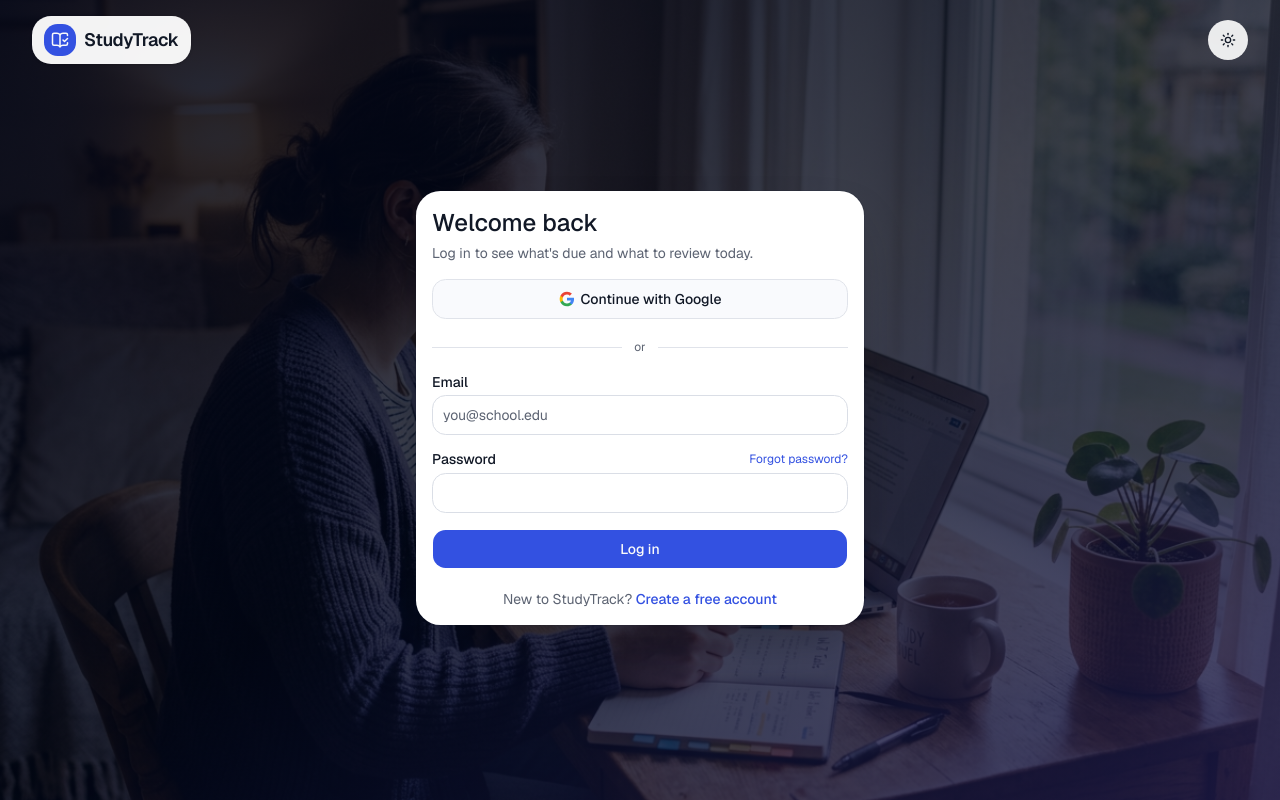
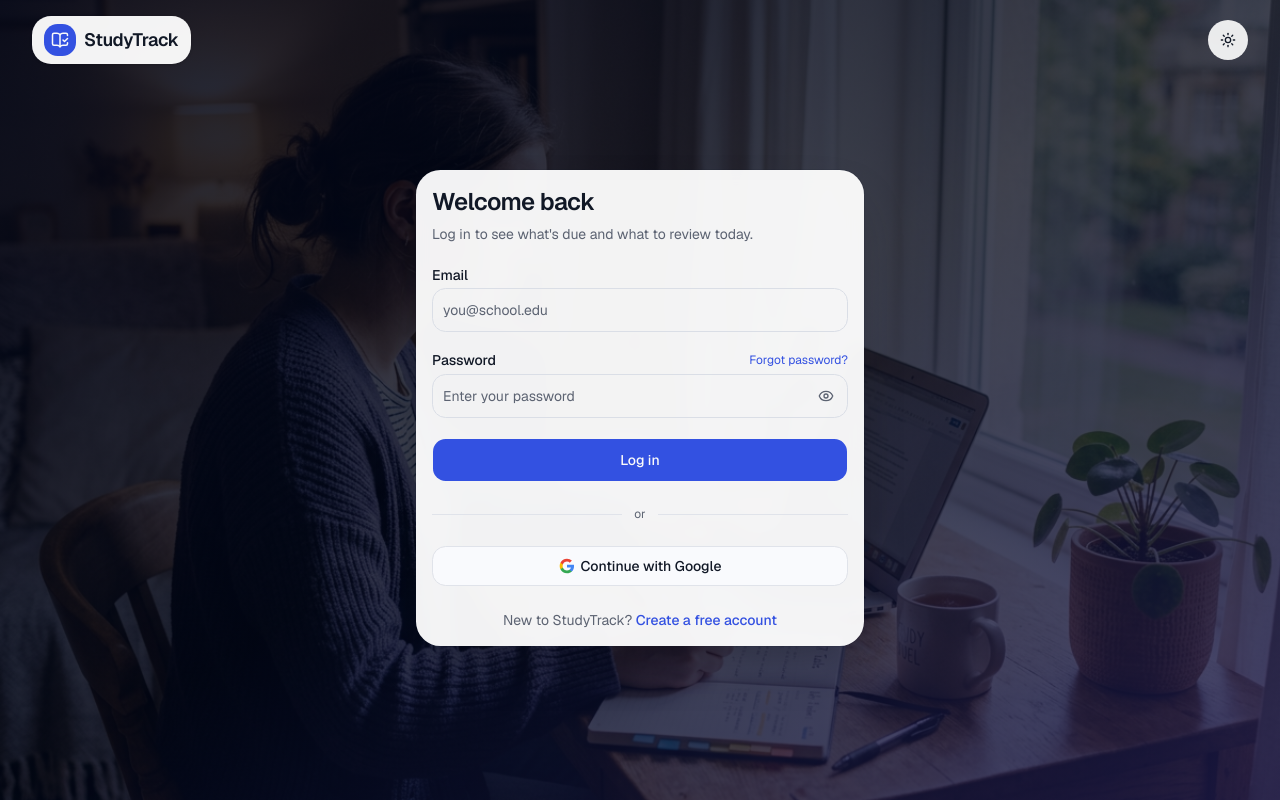
Before and after one commit to acedilloalvin15-spec/studytracker, a Next.js app in the folder studytrack-complete/studytrack/: page /login in a window 1280 px wide. Built offline with nearby package versions, Linux system fonts and the light colour scheme; no server answers.

Commit message:
Add files via upload

```diff
--- a/studytrack-complete/studytrack/components/auth/login-form.tsx
+++ b/studytrack-complete/studytrack/components/auth/login-form.tsx
@@ -2,9 +2,10 @@
 
 import Link from 'next/link'
 import { useRouter, useSearchParams } from 'next/navigation'
+import { useState } from 'react'
 import { useForm } from 'react-hook-form'
 import { zodResolver } from '@hookform/resolvers/zod'
-import { Loader2 } from 'lucide-react'
+import { Eye, EyeOff, Loader2 } from 'lucide-react'
 import { toast } from 'sonner'
 import { Button } from '@/components/ui/button'
 import { Card, CardContent, CardDescription, CardHeader, CardTitle } from '@/components/ui/card'
@@ -18,6 +19,7 @@ import { loginSchema, type LoginValues } from '@/lib/validations'
 export function LoginForm() {
   const router = useRouter()
   const params = useSearchParams()
+  const [showPassword, setShowPassword] = useState(false)
   const {
     register,
     handleSubmit,
@@ -37,27 +39,28 @@ export function LoginForm() {
   }
 
   return (
-    <Card className="rounded-2xl">
-      <CardHeader>
-        <CardTitle className="text-2xl">Welcome back</CardTitle>
-        <CardDescription>Log in to see what&apos;s due and what to review today.</CardDescription>
+    <Card className="rounded-2xl border-border/60 bg-card/95 shadow-xl backdrop-blur">
+      <CardHeader className="gap-1.5 pb-2">
+        <CardTitle className="text-2xl font-semibold tracking-tight">Welcome back</CardTitle>
+        <CardDescription className="text-balance">
+          Log in to see what&apos;s due and what to review today.
+        </CardDescription>
       </CardHeader>
-      <CardContent className="flex flex-col gap-5">
+      <CardContent className="flex flex-col gap-6">
         {params.get('error') === 'auth' && (
           <p role="alert" className="rounded-lg bg-destructive/10 px-3 py-2 text-sm text-destructive">
             That sign-in link is invalid or has expired. Please try again.
           </p>
         )}
-        <GoogleButton />
-        <OrDivider />
-        <form onSubmit={handleSubmit(onSubmit)} noValidate className="flex flex-col gap-4">
+
+        <form onSubmit={handleSubmit(onSubmit)} noValidate className="flex flex-col gap-5">
           <FormField id="email" label="Email" error={errors.email?.message}>
             <Input
               id="email"
               type="email"
               autoComplete="email"
               placeholder="you@school.edu"
-              className="h-10"
+              className="h-11"
               aria-invalid={!!errors.email}
               aria-describedby={errors.email ? 'email-error' : undefined}
               {...register('email')}
@@ -75,21 +78,38 @@ export function LoginForm() {
             }
             error={errors.password?.message}
           >
+            <div className="relative">
               <Input
                 id="password"
-              type="password"
+                type={showPassword ? 'text' : 'password'}
                 autoComplete="current-password"
-              className="h-10"
+                placeholder="Enter your password"
+                className="h-11 pr-11"
                 aria-invalid={!!errors.password}
                 aria-describedby={errors.password ? 'password-error' : undefined}
                 {...register('password')}
               />
+              <button
+                type="button"
+                onClick={() => setShowPassword((s) => !s)}
+                aria-label={showPassword ? 'Hide password' : 'Show password'}
+                aria-pressed={showPassword}
+                className="absolute inset-y-0 right-0 flex w-11 items-center justify-center rounded-r-md text-muted-foreground transition-colors hover:text-foreground focus-visible:ring-3 focus-visible:ring-ring/50 focus-visible:outline-none"
+              >
+                {showPassword ? <EyeOff className="size-4" aria-hidden="true" /> : <Eye className="size-4" aria-hidden="true" />}
+              </button>
+            </div>
           </FormField>
-          <Button type="submit" className="h-10" disabled={isSubmitting}>
+          <Button type="submit" className="h-11 w-full text-sm font-medium" disabled={isSubmitting}>
             {isSubmitting && <Loader2 className="animate-spin" aria-hidden="true" />}
             {isSubmitting ? 'Logging in…' : 'Log in'}
           </Button>
         </form>
+
+        <OrDivider />
+
+        <GoogleButton />
+
         <p className="text-center text-sm text-muted-foreground">
           New to StudyTrack?{' '}
           <Link href="/signup" className="font-medium text-primary hover:underline">
```
Lines whose indentation alone changed are shown as unchanged.
